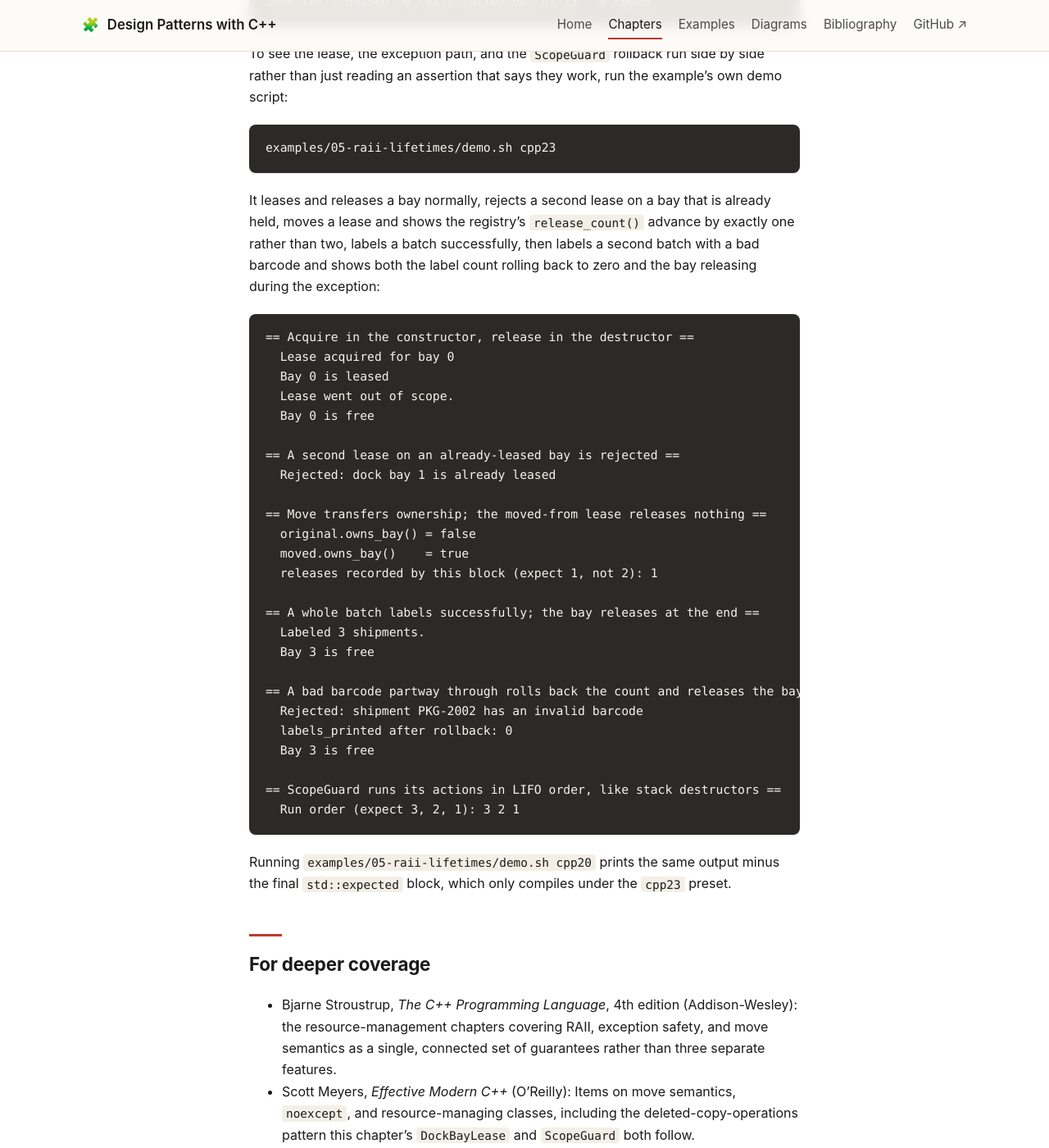
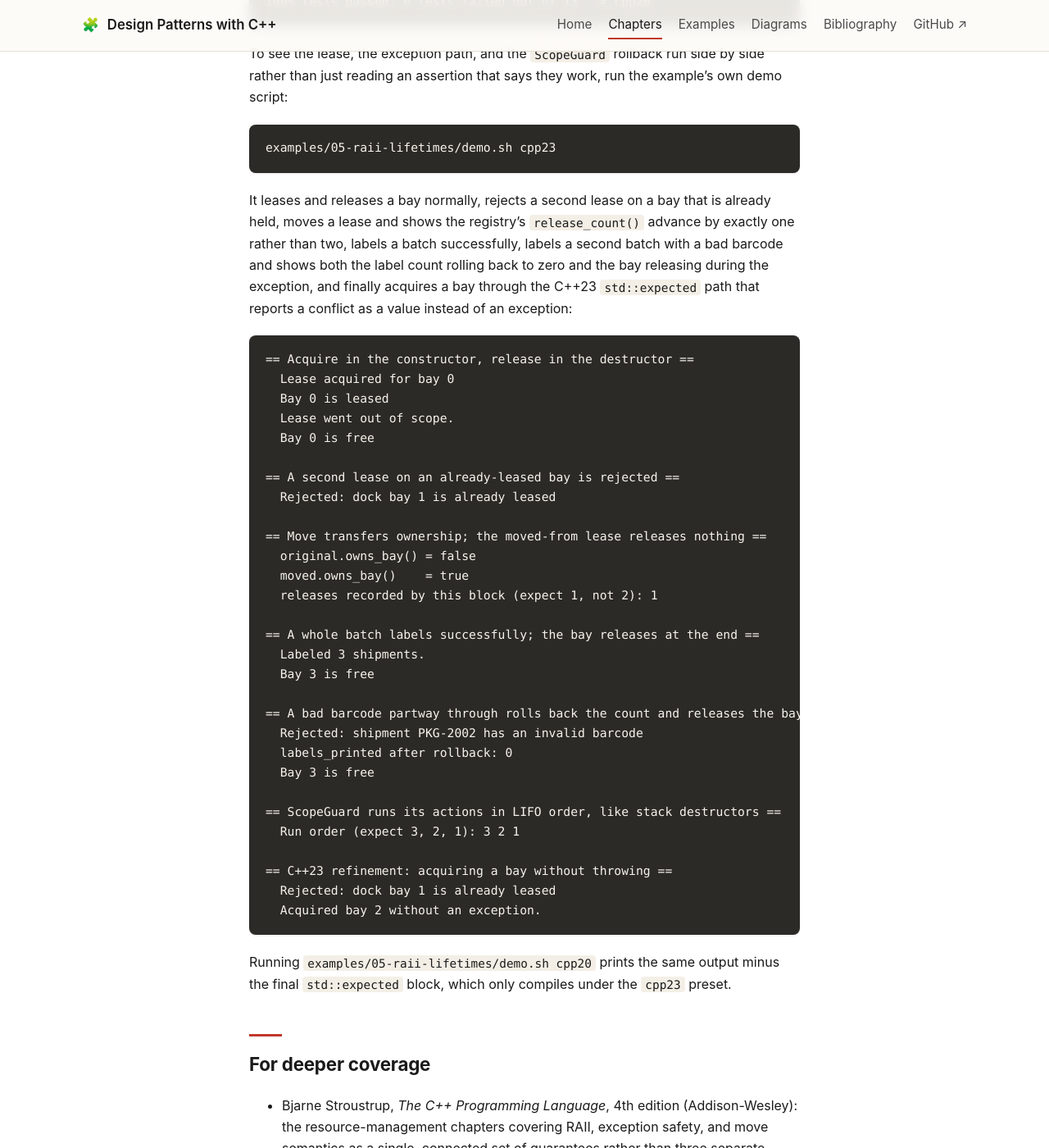
Before and after one commit to patterncatalyst/cpp-design-patterns, a Jekyll site: the page built from _docs/05-raii-and-deterministic-lifetimes.md, in a window 1280 px wide and 1400 px high, scrolled down 10566 px. Shown: the whole window at 82% size. Built offline with Jekyll 4.4.1, drawn with Linux system fonts in a browser that asks for light colours.

````diff
--- a/_docs/05-raii-and-deterministic-lifetimes.md
+++ b/_docs/05-raii-and-deterministic-lifetimes.md
@@ -219,7 +219,7 @@ To see the lease, the exception path, and the `ScopeGuard` rollback run side by
 examples/05-raii-lifetimes/demo.sh cpp23
 ```
 
-It leases and releases a bay normally, rejects a second lease on a bay that is already held, moves a lease and shows the registry's `release_count()` advance by exactly one rather than two, labels a batch successfully, then labels a second batch with a bad barcode and shows both the label count rolling back to zero and the bay releasing during the exception:
+It leases and releases a bay normally, rejects a second lease on a bay that is already held, moves a lease and shows the registry's `release_count()` advance by exactly one rather than two, labels a batch successfully, labels a second batch with a bad barcode and shows both the label count rolling back to zero and the bay releasing during the exception, and finally acquires a bay through the C++23 `std::expected` path that reports a conflict as a value instead of an exception:
 
 ```
 == Acquire in the constructor, release in the destructor ==
@@ -247,6 +247,10 @@ It leases and releases a bay normally, rejects a second lease on a bay that is a
 
 == ScopeGuard runs its actions in LIFO order, like stack destructors ==
   Run order (expect 3, 2, 1): 3 2 1
+
+== C++23 refinement: acquiring a bay without throwing ==
+  Rejected: dock bay 1 is already leased
+  Acquired bay 2 without an exception.
 ```
 
 Running `examples/05-raii-lifetimes/demo.sh cpp20` prints the same output minus the final `std::expected` block, which only compiles under the `cpp23` preset.
````
Also changed, not shown: 2 other files.
